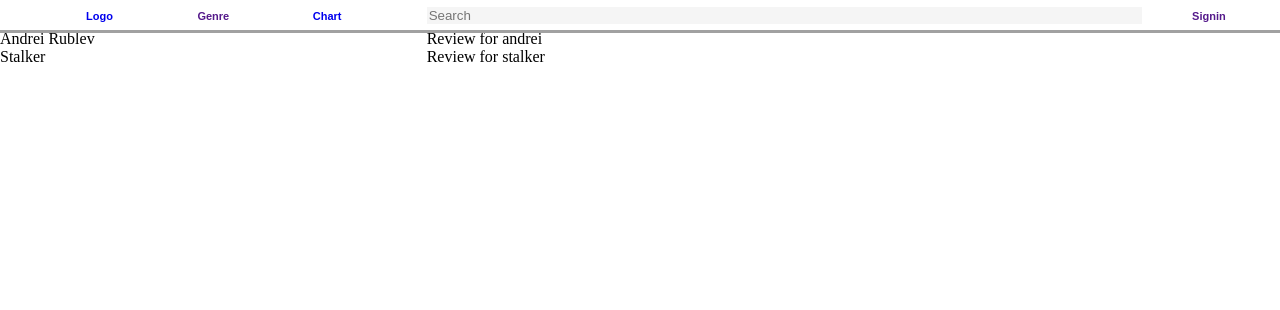
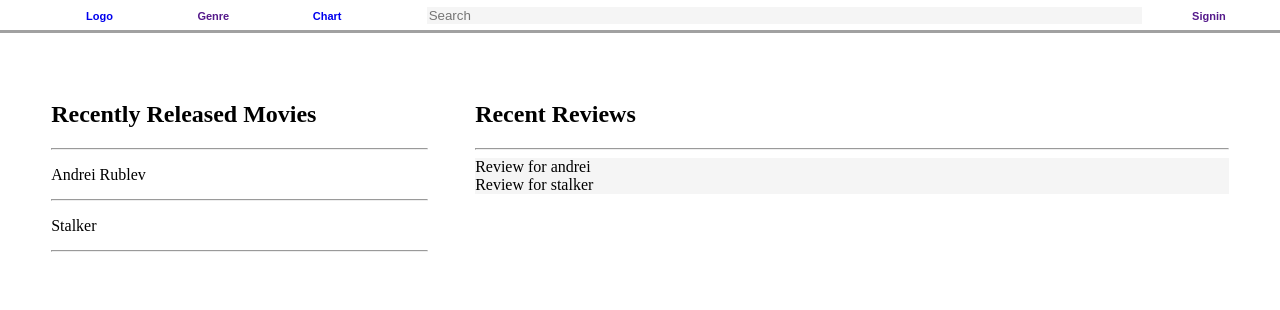
Before and after one commit to Goodkhau/Review-Website, a Django app: page / in a window 1280 px wide. Shown: the top 310 px of the page. Run offline with Django 5.2, Linux system fonts and the light colour scheme; data comes from the database, SQL or seed files in the repository.

Commit message:
Updated homepage.html

```diff
--- a/ReviewWebsite/MyReviews/templates/MyReviews/homepage.html
+++ b/ReviewWebsite/MyReviews/templates/MyReviews/homepage.html
@@ -3,26 +3,43 @@
 {% block content %}
 
 <style>
-    .homepage_container{
+    .homepageContainer{
         display: grid;
         grid-template-columns: 1fr 2fr;
+        grid-gap: 4%;
+        padding: 4%;
+    }
+    .recentReviews {
+        background-color: #F5F5F5;
+    }
+    .recentMovieContainer {
+        padding-top: 2%;
+        padding-bottom: 2%;
+
     }
 </style>
 
-<div class="homepage_container">
-    <div class="recently-added">
+<div class="homepageContainer">
+    <div class="recentlyAdded">
+        <h2>Recently Released Movies</h2>
+        <hr>
         {% for movie in movies %}
-        <div>
+        <div class="recentMovieContainer">
             {{movie.title}}
         </div>
+        <hr>
         {% endfor %}
     </div>
-    <div class="recent-reviews">
-        {% for review in reviews %}
-        <div>
-            {{review.body}}
+    <div>
+        <h2>Recent Reviews</h2>
+        <hr>
+        <div class="recentReviews">
+            {% for review in reviews %}
+            <div>
+                {{review.body}}
+            </div>
+            {% endfor %}
         </div>
-        {% endfor %}
     </div>
 </div>
 
```
